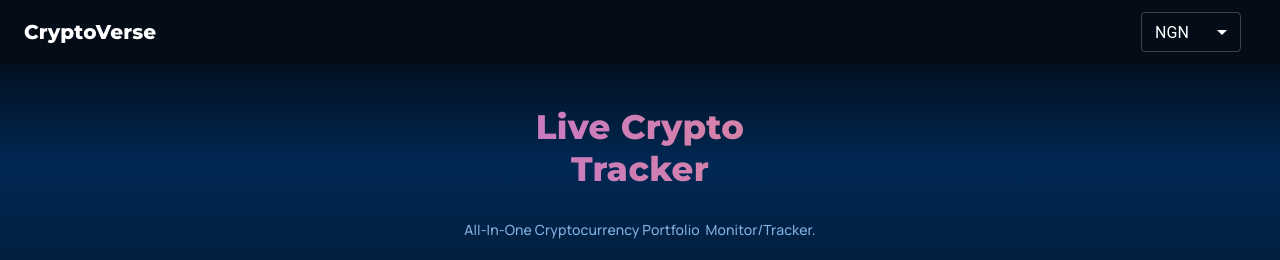
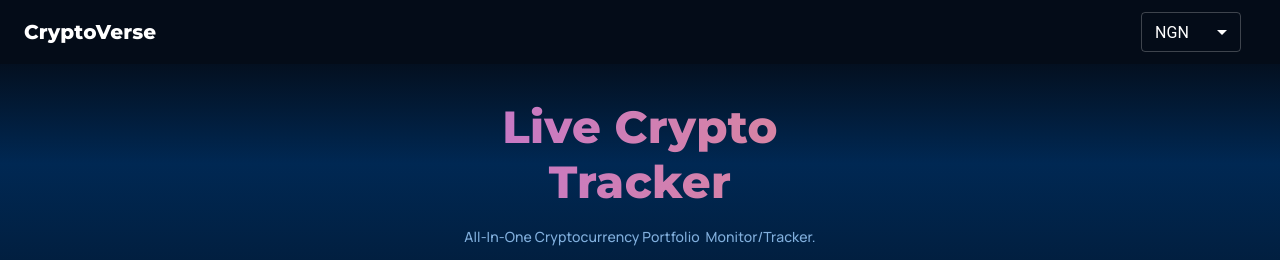
Before and after one commit to FesoQue/Live-CryptoCurrency-Tracker-Project, a React (Create React App) app: page / in a window 1280 px wide. Shown: the top 260 px of the page. Built offline with nearby package versions, Linux system fonts and the light colour scheme; no server answers.

Commit message:
adjust font-size

```diff
--- a/src/component/banner/Banner.js
+++ b/src/component/banner/Banner.js
@@ -32,6 +32,7 @@ const Banner = () => {
               fontFamily: 'Montserrat',
               fontWeight: 'bold',
               marginBottom: 15,
+              fontSize: 45,
             }}
             id='bannerHeading'
           >
```
